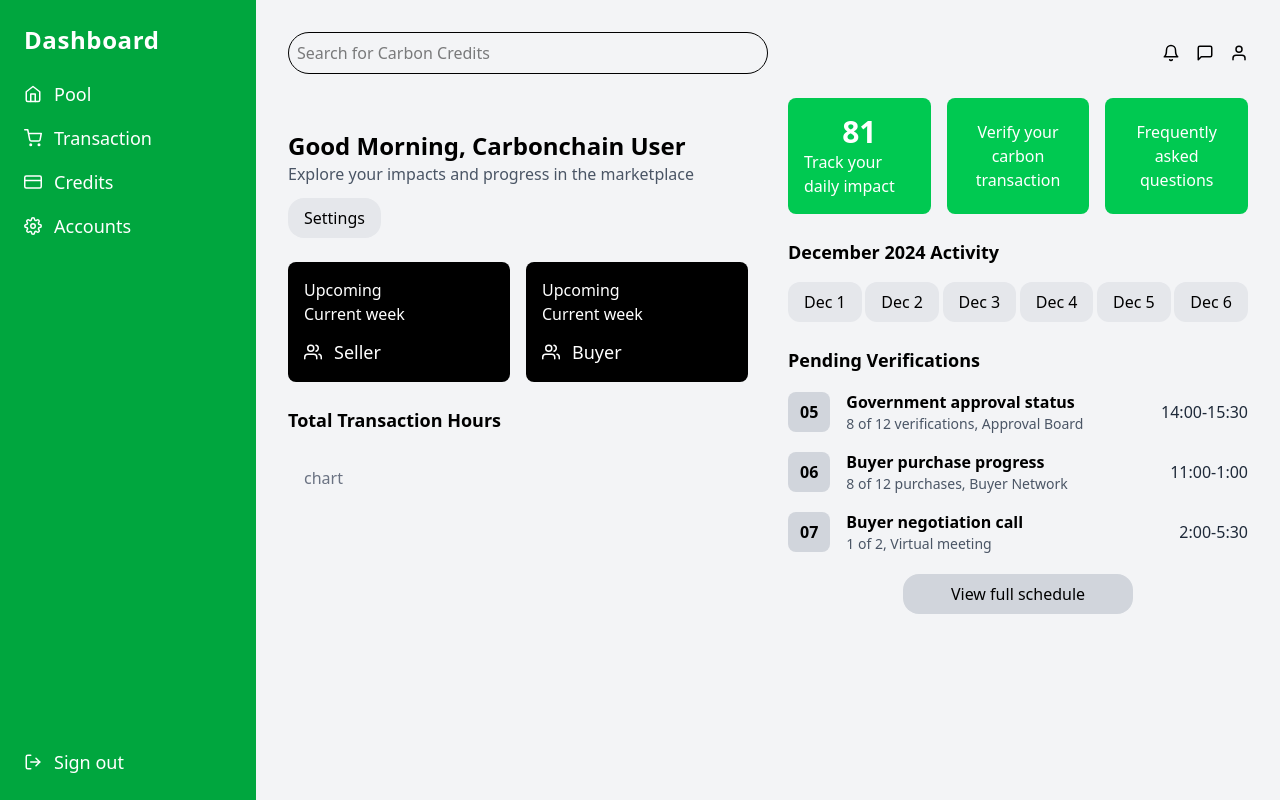
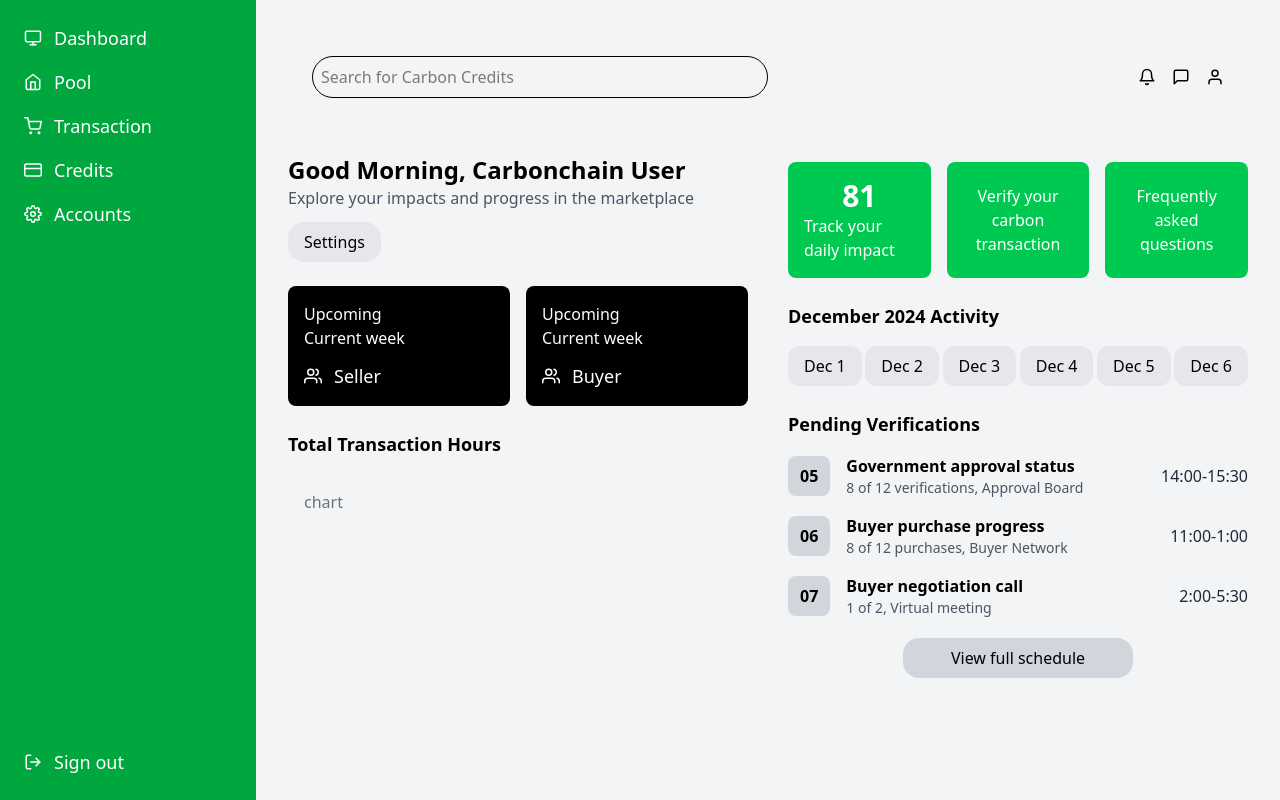
Before and after one commit to Beaston88/Carbon-credit, a React (Vite) app in the folder Frontend/: page /dashboard in a window 1280 px wide. Built offline with nearby package versions, Linux system fonts and the light colour scheme.

Commit message:
Sidebar reuseable comp.

```diff
--- /dev/null
+++ b/Frontend/src/Components/Sidebar.jsx
@@ -0,0 +1,83 @@
+import React from "react";
+import {
+  FiMonitor,
+  FiHome,
+  FiShoppingCart,
+  FiCreditCard,
+  FiSettings,
+  FiLogOut,
+  FiMessageSquare,
+  FiUser,
+  FiBell,
+} from "react-icons/fi";
+
+const Sidebar = () => {
+  return (
+    <aside className="w-64 h-screen bg-green-600 text-white p-6 flex flex-col justify-between fixed left-0 top-0 overflow-hidden">
+      <div>
+        <nav className="space-y-4">
+          <a
+            href="#"
+            className="flex items-center gap-3 text-lg hover:text-gray-300"
+          >
+            <FiMonitor /> Dashboard
+          </a>
+          <a
+            href="#"
+            className="flex items-center gap-3 text-lg hover:text-gray-300"
+          >
+            <FiHome /> Pool
+          </a>
+          <a
+            href="#"
+            className="flex items-center gap-3 text-lg hover:text-gray-300"
+          >
+            <FiShoppingCart /> Transaction
+          </a>
+          <a
+            href="#"
+            className="flex items-center gap-3 text-lg hover:text-gray-300"
+          >
+            <FiCreditCard /> Credits
+          </a>
+          <a
+            href="#"
+            className="flex items-center gap-3 text-lg hover:text-gray-300"
+          >
+            <FiSettings /> Accounts
+          </a>
+        </nav>
+      </div>
+      <div>
+        <button className="flex items-center gap-3 text-lg hover:text-gray-300">
+          <FiLogOut /> Sign out
+        </button>
+      </div>
+    </aside>
+  );
+};
+
+const Header = () => {
+  return (
+    <header className="flex justify-between items-center p-6">
+      <input
+        type="text"
+        placeholder="Search for Carbon Credits"
+        className="w-1/2 p-2 border rounded-4xl"
+      />
+      <div className="flex items-center gap-4">
+        <button className="text-lg cursor-pointer">
+          <FiBell />
+        </button>
+        <button className="text-lg cursor-pointer">
+          <FiMessageSquare />
+        </button>
+        <button className="text-lg cursor-pointer">
+          <FiUser />
+        </button>
+      </div>
+    </header>
+  );
+};
+
+export { Sidebar, Header };
--- a/Frontend/src/Pages/Dashboard.jsx
+++ b/Frontend/src/Pages/Dashboard.jsx
@@ -1,79 +1,14 @@
 import React from "react";
-import {
-  FiHome,
-  FiShoppingCart,
-  FiCreditCard,
-  FiSettings,
-  FiLogOut,
-  FiMessageSquare,
-  FiUser,
-  FiBell,
-  FiUsers,
-} from "react-icons/fi";
+import { Sidebar, Header } from "../Components/Sidebar.jsx";
+import { FiUsers } from "react-icons/fi";
 import { pendingVerifications } from "../Constants/index.js";
 
 const Dashboard = () => {
   return (
-    //Sidebar
     <div className="flex min-h-screen bg-gray-100">
-      <aside className="w-64 h-screen bg-green-600 text-white p-6 flex flex-col justify-between fixed left-0 top-0 overflow-hidden">
-        <div>
-          <h1 className="text-2xl font-bold mb-6 tracking-wide">Dashboard</h1>
-          <nav className="space-y-4">
-            <a
-              href="#"
-              className="flex items-center gap-3 text-lg hover:text-gray-300"
-            >
-              <FiHome /> Pool
-            </a>
-            <a
-              href="#"
-              className="flex items-center gap-3 text-lg hover:text-gray-300"
-            >
-              <FiShoppingCart /> Transaction
-            </a>
-            <a
-              href="#"
-              className="flex items-center gap-3 text-lg hover:text-gray-300"
-            >
-              <FiCreditCard /> Credits
-            </a>
-            <a
-              href="#"
-              className="flex items-center gap-3 text-lg hover:text-gray-300"
-            >
-              <FiSettings /> Accounts
-            </a>
-          </nav>
-        </div>
-        <div>
-          <button className="flex items-center gap-3 text-lg hover:text-gray-300">
-            <FiLogOut /> Sign out
-          </button>
-        </div>
-      </aside>
-
+      <Sidebar />
       <div className="flex-1 p-8 ml-64">
-        <header className="flex justify-between items-center mb-6">
-          <input
-            type="text"
-            placeholder="Search for Carbon Credits"
-            className="w-1/2 p-2 border rounded-4xl"
-          />
-          <div className="flex items-center gap-4">
-            <button className="text-lg cursor-pointer">
-              <FiBell />
-            </button>
-            <button className="text-lg cursor-pointer">
-              <FiMessageSquare />
-            </button>
-            <button className="text-lg cursor-pointer">
-              <FiUser />
-            </button>
-          </div>
-        </header>
-
-        {/* Main left & right */}
+        <Header />
         <div className="grid grid-cols-1 md:grid-cols-2 gap-10">
           {/* Left */}
           <div>
@@ -114,7 +49,7 @@
 
           {/* right */}
           <div>
-            <div className="grid grid-cols-3 gap-4 mb-6">
+            <div className="grid grid-cols-3 gap-4 mb-6 mt-10">
               <div className="bg-green-500 text-white p-4 rounded-lg">
                 <p className="text-3xl font-bold flex justify-center">81</p>
                 <p className="flex justify-center">Track your daily impact</p>
```
